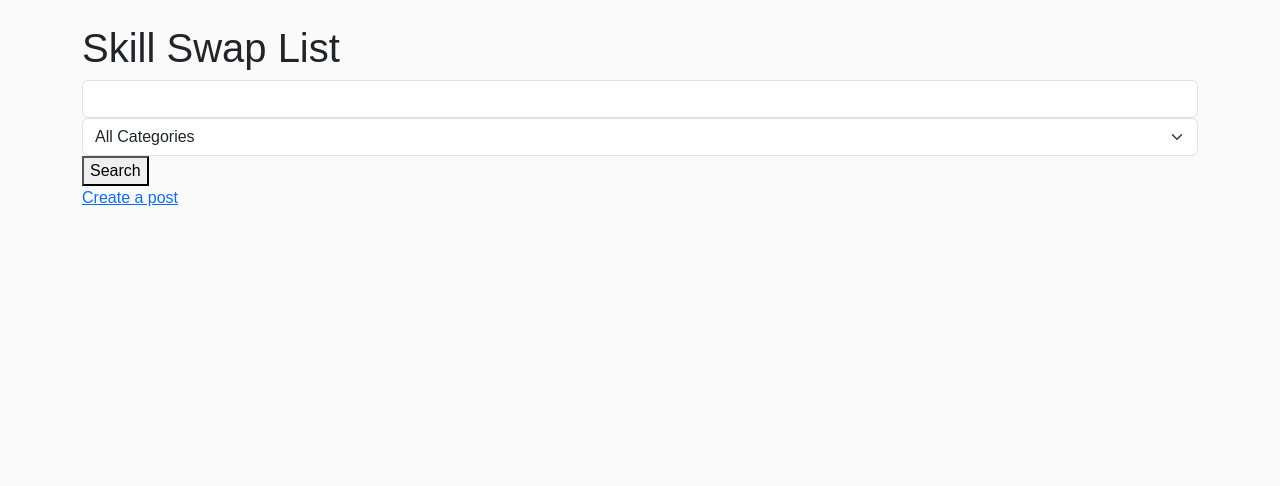
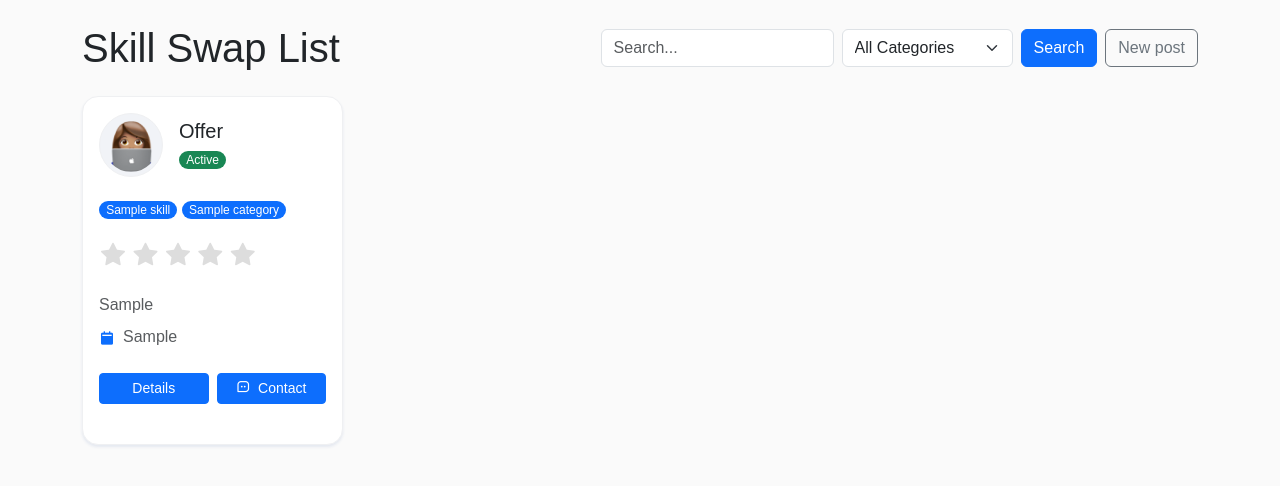
Before and after one commit to d3noDL/dj_skillswap, a Django app: page /app/posts/ in a window 1280 px wide. Shown: the part 126-612 px from the top of the page. Run offline with Django 5.2, Linux system fonts and the light colour scheme; tables that the repository leaves empty hold one stand-in row (values such as "Sample post"); some libraries are stand-ins or nearby versions.

Commit message:
feat: enhance styling and layout for posts list and post cards; improve search functionality in posts list

```diff
--- a/static/styles.css
+++ b/static/styles.css
@@ -30,3 +30,71 @@ body {
 .star-rating input:checked ~ label {
   color: #ffc107;
 }
+
+.card {
+  margin-bottom: 24px;
+  box-shadow: 0 2px 3px #e4e8f0;
+}
+.card {
+  position: relative;
+  display: flex;
+  flex-direction: column;
+  min-width: 0;
+  word-wrap: break-word;
+  background-color: #fff;
+  background-clip: border-box;
+  border: 1px solid #eff0f2;
+  border-radius: 1rem;
+}
+.avatar-md {
+  height: 4rem;
+  width: 4rem;
+}
+.rounded-circle {
+  border-radius: 50% !important;
+}
+.img-thumbnail {
+  padding: 0.25rem;
+  background-color: #f1f3f7;
+  border: 1px solid #eff0f2;
+  border-radius: 0.75rem;
+}
+.avatar-title {
+  align-items: center;
+  background-color: #3b76e1;
+  color: #fff;
+  display: flex;
+  font-weight: 500;
+  height: 100%;
+  justify-content: center;
+  width: 100%;
+}
+.bg-soft-primary {
+  background-color: rgba(59, 118, 225, 0.25) !important;
+}
+a {
+  text-decoration: none !important;
+}
+.badge-soft-danger {
+  color: #f56e6e !important;
+  background-color: rgba(245, 110, 110, 0.1);
+}
+.badge-soft-success {
+  color: #63ad6f !important;
+  background-color: rgba(99, 173, 111, 0.1);
+}
+.mb-0 {
+  margin-bottom: 0 !important;
+}
+.badge {
+  display: inline-block;
+  padding: 0.25em 0.6em;
+  font-size: 75%;
+  font-weight: 500;
+  line-height: 1;
+  color: #fff;
+  text-align: center;
+  white-space: nowrap;
+  vertical-align: baseline;
+  border-radius: 0.75rem;
+}
--- a/templates/base.html
+++ b/templates/base.html
@@ -6,6 +6,14 @@
   <meta charset="UTF-8">
   <title>SkillSwap</title>
   <link href="https://cdn.jsdelivr.net/npm/bootstrap@5.3.2/dist/css/bootstrap.min.css" rel="stylesheet">
+  <link rel="stylesheet" href="https://cdn.jsdelivr.net/npm/bootstrap-icons@1.11.1/font/bootstrap-icons.css">
+  <link rel="stylesheet" href="https://cdnjs.cloudflare.com/ajax/libs/boxicons/2.1.0/css/boxicons.min.css"
+    integrity="sha512-pVCM5+SN2+qwj36KonHToF2p1oIvoU3bsqxphdOIWMYmgr4ZqD3t5DjKvvetKhXGc/ZG5REYTT6ltKfExEei/Q=="
+    crossorigin="anonymous" referrerpolicy="no-referrer" />
+  <link rel="stylesheet"
+    href="https://cdnjs.cloudflare.com/ajax/libs/MaterialDesign-Webfont/5.3.45/css/materialdesignicons.css"
+    integrity="sha256-NAxhqDvtY0l4xn+YVa6WjAcmd94NNfttjNsDmNatFVc=" crossorigin="anonymous" />
+
   <link rel="stylesheet" href="{% static 'styles.css' %}">
 </head>
 
@@ -32,18 +40,10 @@
       </li>
       {% else %}
       <li class="nav-item">
-              <a
-                class="nav-link btn btn-outline-primary btn-sm"
-                href="{% url 'dj_skillswap_app:signup' %}"
-                >Signup</a
-              >
+        <a class="nav-link btn btn-outline-primary btn-sm" href="{% url 'dj_skillswap_app:signup' %}">Signup</a>
       </li>
       <li class="nav-item">
-              <a
-                class="nav-link btn btn-outline-primary btn-sm"
-                href="{% url 'dj_skillswap_app:login' %}"
-                >Login</a
-              >
+        <a class="nav-link btn btn-outline-primary btn-sm" href="{% url 'dj_skillswap_app:login' %}">Login</a>
       </li>
       {% endif %}
     </ul>
@@ -53,6 +53,20 @@
 
   <main class="container py-4">{% block content %} {% endblock %}</main>
   {% block script %}{% endblock %}
-        <script src="https://cdn.jsdelivr.net/npm/bootstrap@5.2.3/dist/js/bootstrap.bundle.min.js" integrity="sha384-kenU1KFdBIe4zVF0s0G1M5b4hcpxyD9F7jL+jjXkk+Q2h455rYXK/7HAuoJl+0I4" crossorigin="anonymous"></script>
+  <script src="https://cdn.jsdelivr.net/npm/bootstrap@5.2.3/dist/js/bootstrap.bundle.min.js"
+    integrity="sha384-kenU1KFdBIe4zVF0s0G1M5b4hcpxyD9F7jL+jjXkk+Q2h455rYXK/7HAuoJl+0I4"
+    crossorigin="anonymous"></script>
+  <script>
+    document.querySelectorAll('.star-rating:not(.readonly) label').forEach(star => {
+      star.addEventListener('click', function () {
+        this.style.transform = 'scale(1.2)';
+        setTimeout(() => {
+          this.style.transform = 'scale(1)';
+        }, 200);
+      });
+    });
+  </script>
+
 </body>
+
 </html>
--- a/templates/dj_skillswap_app/posts_list.html
+++ b/templates/dj_skillswap_app/posts_list.html
@@ -1,46 +1,43 @@
 {% extends 'base.html' %} {% load static %} {% block content %}
-<h1>Skill Swap List</h1>
-<form method="get" action="{% url 'dj_skillswap_app:post_list' %}">
-  <input type="text" name="param" value="{{ search_term }}" class="form-control">
 
-  <select name="category" class="form-select">
-    <option value="">All Categories</option>
-    {% for cat in categories %}
-    <option value="{{ cat.id }}" {% if cat.id == selected_category %}selected{% endif %}>{{ cat.name }}</option>
+  <div class="row align-items-center justify-content-between mb-4">
+
+    <!-- Título à esquerda -->
+    <div class="col-md-4">
+      <h1 class="mb-0">Skill Swap List</h1>
+    </div>
+
+    <!-- Formulário à direita -->
+    <div class="col-md-8">
+      <form method="get" action="{% url 'dj_skillswap_app:post_list' %}" class="d-flex flex-wrap align-items-center justify-content-end gap-2">
+
+        <input type="text" name="param" value="{{ request.GET.param }}" class="form-control w-auto" placeholder="Search...">
+
+
+        <select name="category" class="form-select w-auto">
+          <option value="">All Categories</option>
+          {% for category in categories %}
+            <option value="{{ category.id }}" {% if category.id|stringformat:"s" == request.GET.category %}selected{% endif %}>
+              {{ category.name }}
+            </option>
+          {% endfor %}
+        </select>
+
+        <button type="submit" class="btn btn-primary">Search</button>
+        <a href="{% url 'dj_skillswap_app:post_create' %}" class="btn btn-outline-secondary">New post</a>
+
+        {% csrf_token %}
+      </form>
+    </div>
+  </div>
+   <!-- Grid dos cards -->
+  <div class="row gy-4">
+    {% for post in posts %}
+    <div class="col-12 col-md-6 col-lg-4 col-xl-3">
+      {% include "partials/post_card.html" with post=post request=request %}
+    </div>
     {% endfor %}
-  </select>
-  <button type="submit">Search</button>
-  {% csrf_token %}
-</form>
-<a href="{% url 'dj_skillswap_app:post_create' %}">Create a post</a>
-<table>
-  <table>
-    <thead>
-      <tr>
-        {% for field in fields %}
-        <th>{{ field.verbose_name|title }}</th>
-        {% endfor %}
-      </tr>
-    </thead>
-    <tbody>
-      {% for row in rows %}
-      <tr data-href="{% url 'dj_skillswap_app:post_details' row.id %}">
-        {% for value in row.values %}
-        <td>{{ value }}</td>
-        {% endfor %}
-      </tr>
-      {% endfor %}
-    </tbody>
-  </table>
-</table>
+  </div>
+
 
 {% endblock %}
-{% block script %}
-<script>
-  document.querySelectorAll('tr[data-href]').forEach(row => {
-    row.addEventListener('click', () => {
-      window.location.href = row.dataset.href;
-    });
-  });
-</script>
-{% endblock %}
--- a/templates/partials/post_card.html
+++ b/templates/partials/post_card.html
@@ -1,70 +1,68 @@
 {% load static %}
-<link rel="stylesheet" href="https://cdn.jsdelivr.net/npm/bootstrap-icons@1.11.1/font/bootstrap-icons.css">
-<link rel="stylesheet" href="https://cdnjs.cloudflare.com/ajax/libs/boxicons/2.1.0/css/boxicons.min.css" integrity="sha512-pVCM5+SN2+qwj36KonHToF2p1oIvoU3bsqxphdOIWMYmgr4ZqD3t5DjKvvetKhXGc/ZG5REYTT6ltKfExEei/Q==" crossorigin="anonymous" referrerpolicy="no-referrer" />
-<link rel="stylesheet" href="https://cdnjs.cloudflare.com/ajax/libs/MaterialDesign-Webfont/5.3.45/css/materialdesignicons.css" integrity="sha256-NAxhqDvtY0l4xn+YVa6WjAcmd94NNfttjNsDmNatFVc=" crossorigin="anonymous" />
 
-<div class="card">
+<div class="card h-100">
   <div class="card-body">
+
     {% if request.user == post.profile.user %}
     <div class="dropdown float-end">
       <a class="text-muted dropdown-toggle font-size-14" href="#" role="button" data-bs-toggle="dropdown"
-        aria-haspopup="true"><i class="bx bx-dots-horizontal-rounded"></i></a>
-      <div class="dropdown-menu dropdown-menu-end"><a class="dropdown-item" href="{% url 'dj_skillswap_app:post_update' post.id %}">Edit</a>
+        aria-haspopup="true">
+        <i class="bx bx-dots-horizontal-rounded"></i>
+      </a>
+      <div class="dropdown-menu dropdown-menu-end">
+        <a class="dropdown-item" href="{% url 'dj_skillswap_app:post_update' post.id %}">Edit</a>
         {% if post.status %}
         <a class="dropdown-item" href="{% url 'dj_skillswap_app:toggle_post_status' post.id %}">Deactivate</a>
         {% else %}
-    <a class="dropdown-item text-success"
-       href="{% url 'dj_skillswap_app:toggle_post_status' post.id %}">Activate</a></div>
-  {% endif %}
+        <a class="dropdown-item text-success"
+          href="{% url 'dj_skillswap_app:toggle_post_status' post.id %}">Activate</a>
+        {% endif %}
+      </div>
     </div>
     {% endif %}
+
     <div class="d-flex align-items-center">
-      <div><img src="{% static 'images/developer-icon.png' %}" alt="" class="avatar-md rounded-circle img-thumbnail"
-          width="100" /></div>
+      <div>
+        <img src="{% static 'images/developer-icon.png' %}" alt="" class="avatar-md rounded-circle img-thumbnail" />
+      </div>
 
       <div class="flex-1 ms-3">
-        <h5 class="font-size-16 mb-1"><a href="#" class="text-dark">{{ post.type }}</a></h5>
-        <span class="badge text-bg-primary">{{ post.skill.name }}</span>
+        <h5 class="font-size-16 mb-1">
+          <a href="#" class="text-dark">{{ post.type }}</a>
+        </h5>
         <span class="badge text-bg-{% if post.status %}success{% else %}danger{% endif %}">
-  {% if post.status %}Active{% else %}Inactive{% endif %}
-</span>
-  <!-- Placeholder for rating -->
-        <div class="star-rating animated-stars">
-          <input type="radio" id="star5" name="rating" value="5">
-          <label for="star5" class="bi bi-star-fill"></label>
-          <input type="radio" id="star4" name="rating" value="4">
-          <label for="star5" class="bi bi-star-fill"></label>
-          <input type="radio" id="star3" name="rating" value="3">
-          <label for="star5" class="bi bi-star-fill"></label>
-          <input type="radio" id="star2" name="rating" value="2">
-          <label for="star5" class="bi bi-star-fill"></label>
-          <input type="radio" id="star1" name="rating" value="1">
-          <label for="star5" class="bi bi-star-fill"></label>
-        </div>
+          {% if post.status %}Active{% else %}Inactive{% endif %}
+        </span>
+
       </div>
     </div>
-
     <div class="mt-3 pt-1">
-      <p class="text-muted mb-0">{{post.pitch}}
+      <p>
+        <span class="badge text-bg-primary">{{ post.skill.name }}</span>
+        <span class="badge text-bg-primary">{{ post.skill.category.name }}</span>
       </p>
 
-      <p class="text-muted mb-0 mt-2"><i class="bx bxs-calendar-alt font-size-15 align-middle pe-2 text-primary"></i>{{post.avaliability}}</p>
+      <!-- Placeholder for rating -->
+      <div class="star-rating animated-stars">
+        {% for i in "54321" %}
+        <input type="radio" id="star{{ i }}" name="rating" value="{{ i }}">
+        <label for="star{{ i }}" class="bi bi-star-fill"></label>
+        {% endfor %}
+      </div>
     </div>
+    <div class="mt-3 pt-1">
+      <p class="text-muted mb-0">{{ post.pitch }}</p>
+      <p class="text-muted mb-0 mt-2">
+        <i class="bx bxs-calendar-alt font-size-15 align-middle pe-2 text-primary"></i>{{ post.avaliability }}
+      </p>
+    </div>
+
     <div class="d-flex gap-2 pt-4">
-      <a href="{% url 'dj_skillswap_app:post_details' post.id %}" class="btn btn-primary btn-sm w-50">
-        Details</a>
-      <a href="{% url 'home'  %}" class="btn btn-primary btn-sm w-50"><i class="bx bx-message-square-dots me-1"></i>
-        Contact</a>
+      <a href="{% url 'dj_skillswap_app:post_details' post.id %}" class="btn btn-primary btn-sm w-50">Details</a>
+      <a href="{% url 'home' %}" class="btn btn-primary btn-sm w-50">
+        <i class="bx bx-message-square-dots me-1"></i> Contact
+      </a>
     </div>
+
   </div>
-
-  <script>
-    document.querySelectorAll('.star-rating:not(.readonly) label').forEach(star => {
-      star.addEventListener('click', function () {
-        this.style.transform = 'scale(1.2)';
-        setTimeout(() => {
-          this.style.transform = 'scale(1)';
-        }, 200);
-      });
-    });
-  </script>
+</div>
```
Lines whose indentation alone changed are shown as unchanged.
